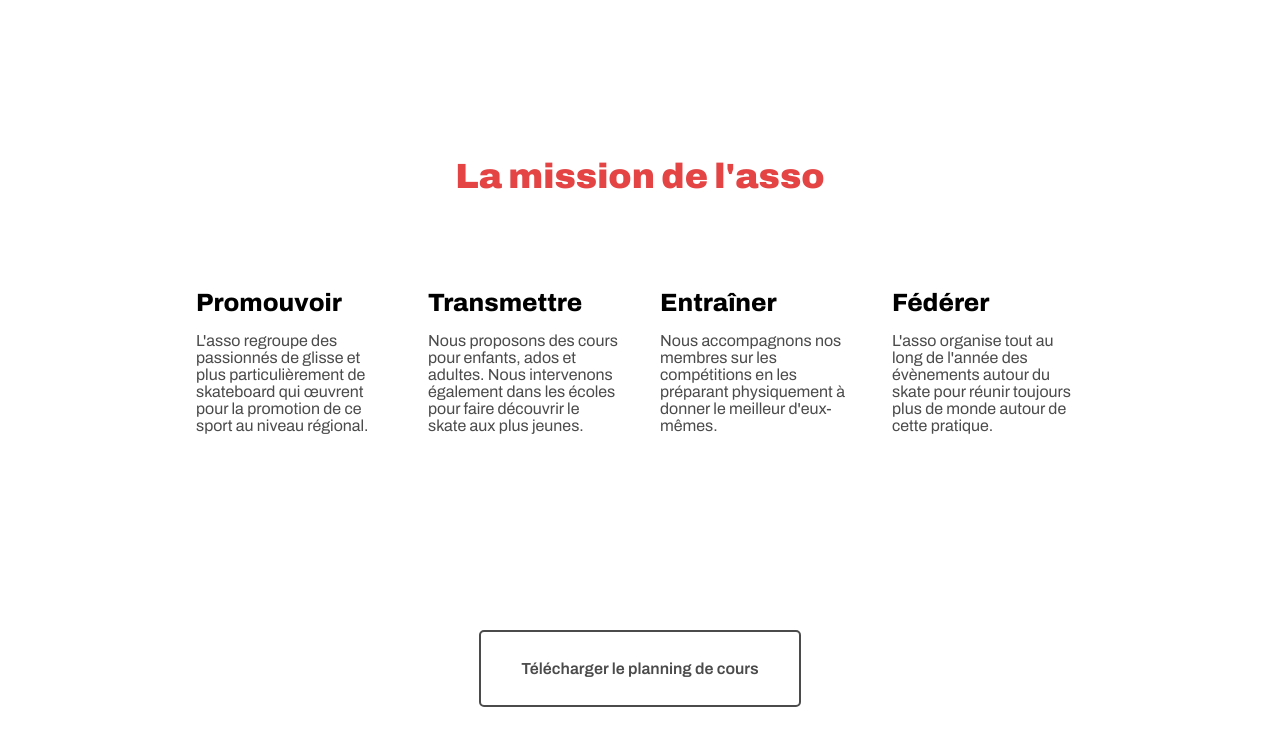
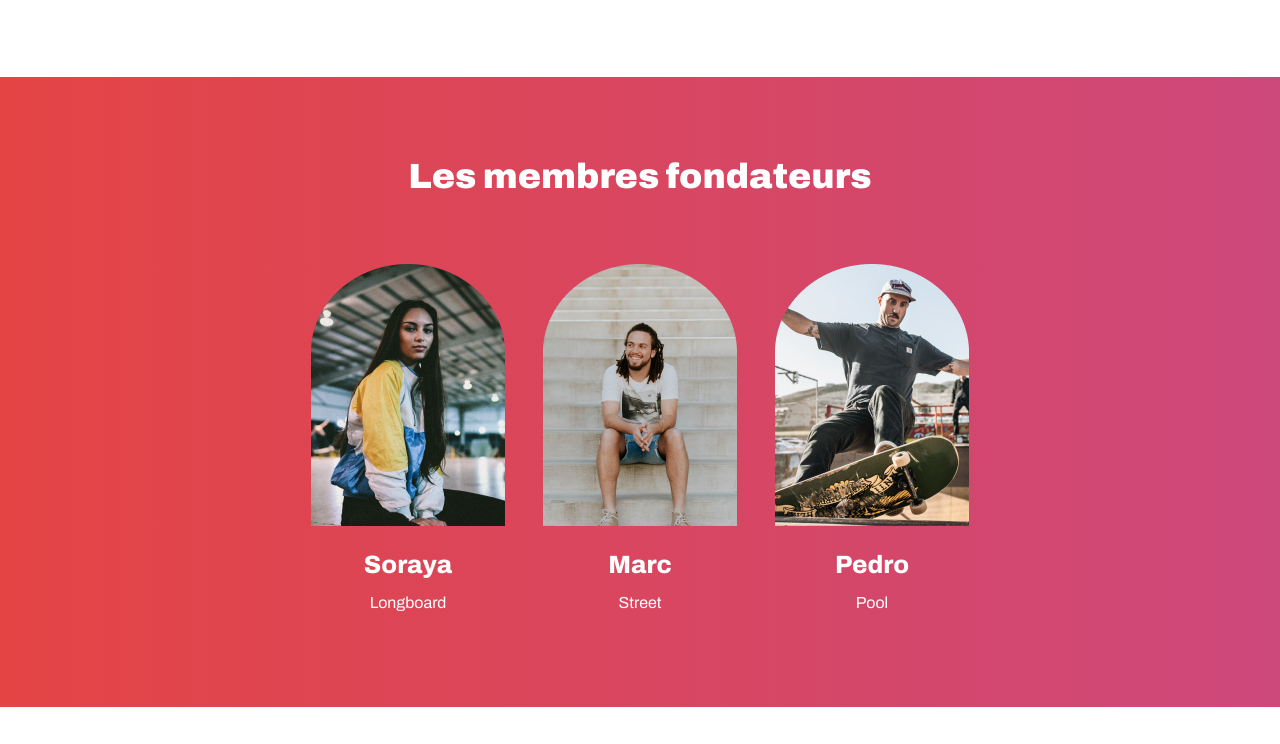
Before and after one commit to sebastien-violante/OC_P2_Riding_Cities, a plain HTML site: page index.html in a window 1280 px wide. Shown: the part 1256-2000 px from the top of the page. Drawn offline with Linux system fonts and the light colour scheme.

Commit message:
etapes 3 et 4

```diff
--- a/index.html
+++ b/index.html
@@ -39,24 +39,23 @@
 						</article>
 					</div>
 				</section>
-				<section>
-					<h2>La mission de l'asso</h2>
+				<section class="section sectionLinearGradientBackground whiteContentSection">
+					<h2>Les membres fondateurs</h2>
 					<div class="directionRow">
-						<article>
-							<h3>Promouvoir</h3>
-							<p>L'asso regroupe des passionnés de glisse et plus particulièrement de skateboard qui œuvrent pour la promotion de ce sport au niveau régional.</p>
+						<article class="directionColumn">
+							<img src="/images/soraya.png" alt="photo de Soraya">
+							<h3>Soraya</h3>
+							<p>Longboard</p>
 						</article>
-						<article>
-							<h3>Transmettre</h3>
-							<p>Nous proposons des cours pour enfants, ados et adultes. Nous intervenons également dans les écoles pour faire découvrir le skate aux plus jeunes.</p>
+						<article class="directionColumn">
+							<img src="/images/marc.png" alt="photo de Marc">
+							<h3>Marc</h3>
+							<p>Street</p>
 						</article>
-						<article>
-							<h3>Entraîner</h3>
-							<p>Nous accompagnons nos membres sur les compétitions en les préparant physiquement à donner le meilleur d'eux-mêmes.</p>
-						</article>
-						<article>
-							<h3>Fédérer</h3>
-							<p>L'asso organise tout au long de l'année des évènements autour du skate pour réunir toujours plus de monde autour de cette pratique.</p>
+						<article class="directionColumn">
+							<img src="/images/pedro.png" alt="photo de Pedro">
+							<h3>Pedro</h3>
+							<p>Pool</p>
 						</article>
 					</div>
 				</section>
```
